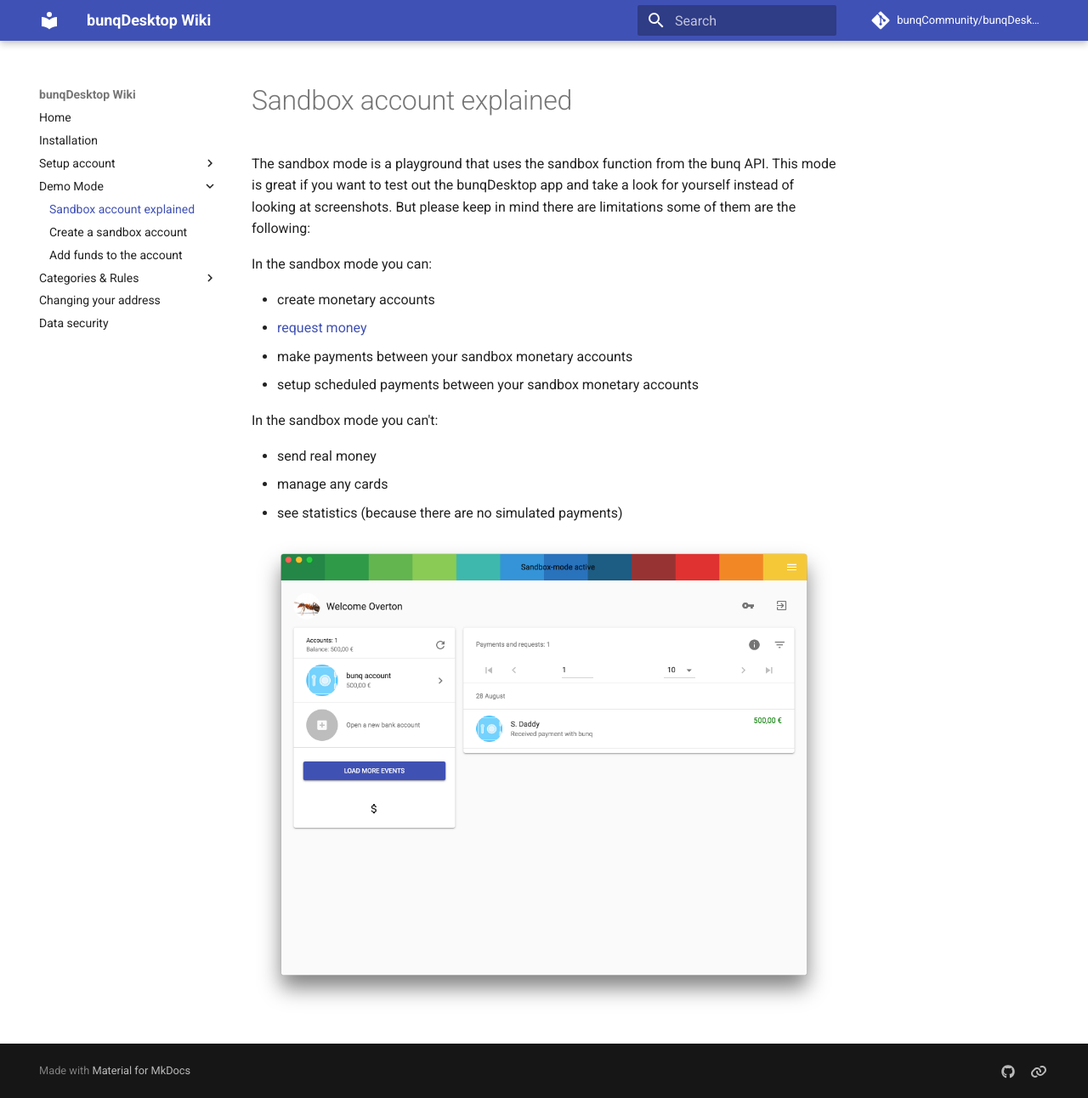
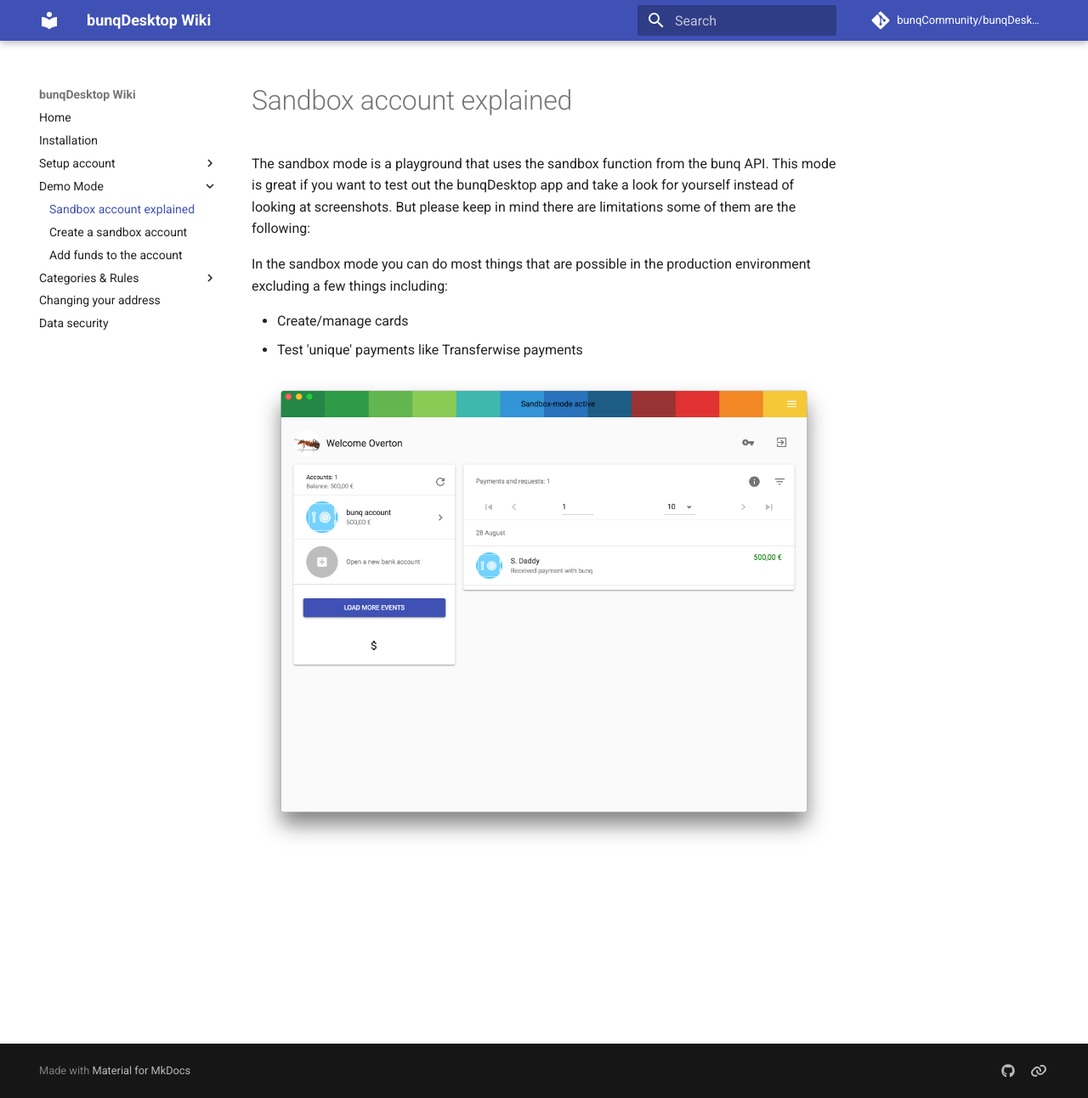
Before and after one commit to bunqCommunity/bunqDesktopWiki, an MkDocs documentation site: the page built from docs/demo-mode/demo-mode.md, in a window 1280 px wide and 1292 px high. Shown: the whole window at 85% size. Built offline with MkDocs 1.6.1 and Material for MkDocs 9.7.7, drawn with Linux system fonts in a browser that asks for light colours; comment, search, counter and statistics services are not loaded.

```diff
--- a/docs/demo-mode/demo-mode.md
+++ b/docs/demo-mode/demo-mode.md
@@ -1,17 +1,9 @@
 The sandbox mode is a playground that uses the sandbox function from the bunq API.
 This mode is great if you want to test out the bunqDesktop app and take a look for yourself instead of looking at screenshots. But please keep in mind there are limitations some of them are the following:
 
-In the sandbox mode you can:
+In the sandbox mode you can do most things that are possible in the production environment excluding a few things including:
 
- - create monetary accounts
- - [request money](demo-mode-money.md)
- - make payments between your sandbox monetary accounts
- -   setup scheduled payments between your sandbox monetary accounts
-
-In the sandbox mode you can't:
-
- - send real money
- - manage any cards
- - see statistics (because there are no simulated payments)
+ - Create/manage cards
+ - Test 'unique' payments like Transferwise payments
 
 ![Screenshot Sandbox Dashboard](../images/demo-mode/1.png)
--- a/mkdocs.yml
+++ b/mkdocs.yml
@@ -13,9 +13,10 @@
   - Setup account:
     - 'API Key': 'setup/setup-api-key.md'
     - 'OAuth': 'setup/setup-oauth.md'
+    - 'Multiple accounts': 'setup/setup-multiple-accounts.md'
   - Demo Mode:
     - 'Sandbox account explained': 'demo-mode/demo-mode.md'
-    - 'Create a sandbox account': 'demo-mode/demo-mode-setup-api-key.md'
+    - 'Create a sandbox account': 'demo-mode/demo-mode-setup.md'
     - 'Add funds to the account': 'demo-mode/demo-mode-money.md'
   - Categories & Rules:
     - 'Categories explained': 'categories/categories.md'
```
Also changed, not shown: README.md (+1 -1 lines), docs/setup/setup-api-key.md (+3 -3 lines), docs/setup/setup-multiple-accounts.md (added, +29 -0 lines), docs/images/categories/1.png, docs/images/category-rules/1.png, docs/images/category-rules/2.png, docs/images/change-address/1.png, docs/images/change-address/2.png, docs/images/demo-mode-money/1.png, docs/images/demo-mode-setup/2.png, docs/images/demo-mode-setup/3.png, docs/images/demo-mode-setup/4.png, docs/images/demo-mode/1.png, docs/images/multiple-accounts/api-key-manager.png (added), 3 more files, 1 other file.
